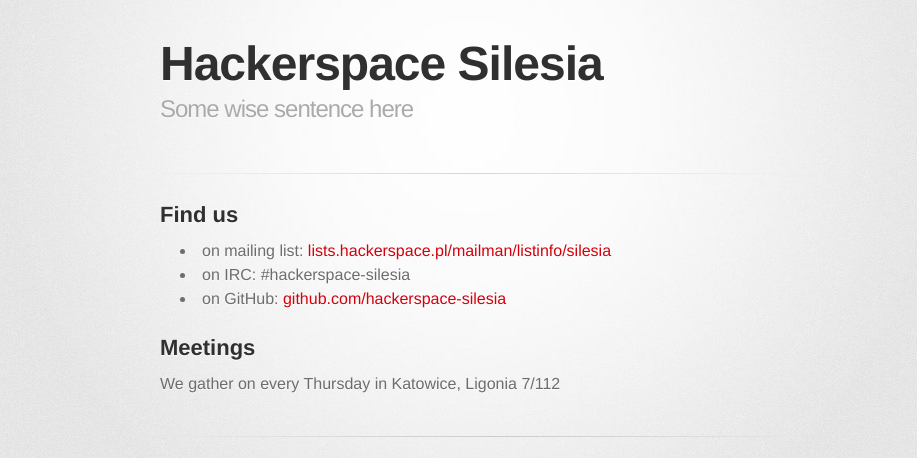
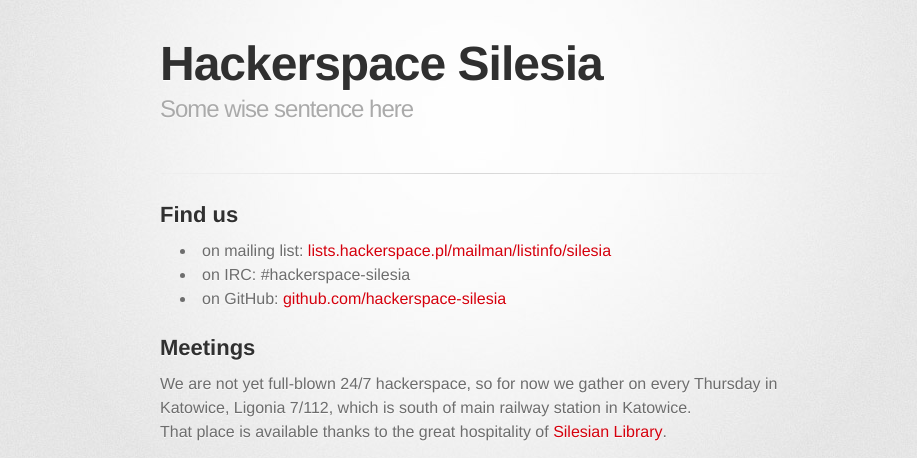
Before and after one commit to hackerspace-silesia/hackerspace-silesia.github.io, a Jekyll site: the page built from index.html, in a window 1280 px wide. Shown: the top 458 px of the page, without its empty margins (170-1087 px from the left). Built offline with Jekyll 4.4.1, drawn with Linux system fonts in a browser that asks for light colours; some web fonts are replaced.

Commit message:
Added HS location on the OSM and our avaliability

```diff
--- a/index.html
+++ b/index.html
@@ -13,5 +13,8 @@
   </ul>
 
   <h2>Meetings</h2>
-  <p>We gather on every Thursday in Katowice, Ligonia 7/112</p>
+  <p>We are not yet full-blown 24/7 hackerspace, so for now we gather on every Thursday in Katowice, Ligonia 7/112, which is south of main railway station in Katowice.<br />
+     That place is available thanks to the great hospitality of <a href="http://www.bs.katowice.pl/">Silesian Library</a>.
+  <iframe style="float:center; width:100%; min-height:400px; border: 1px solid #aaa; margin-top: 20px;" frameborder="0" scrolling="no" marginheight="0" marginwidth="0" src="http://www.openstreetmap.org/export/embed.html?bbox=19.016175,50.252206,19.019979,50.254552&amp;layer=mapnik&amp;marker=50.25331,19.01792"></iframe>
+  </p>
 </div>
```
